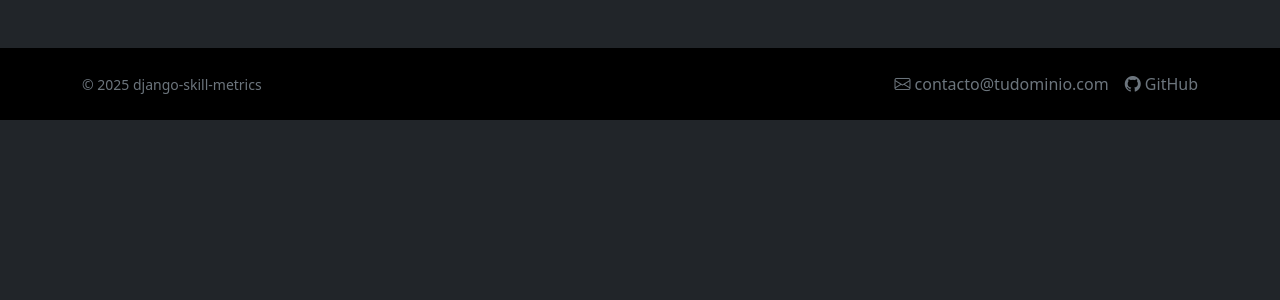
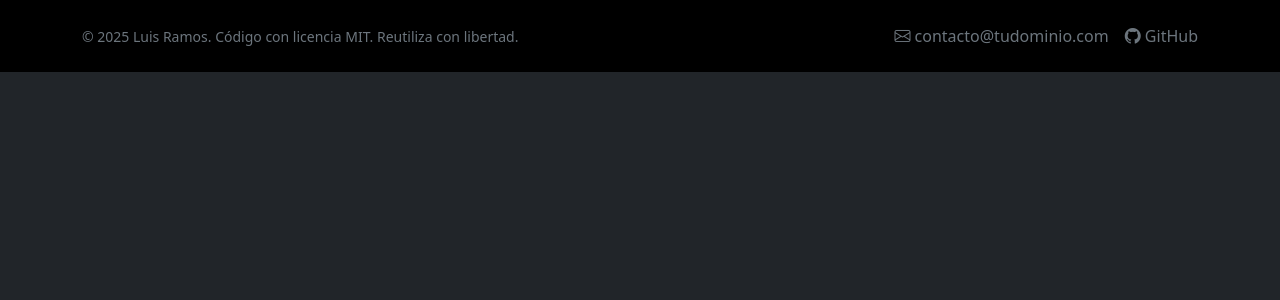
Before and after one commit to luisAngelDev/django-skill-metrics, a Django app: template metrics/templates/metrics/base.html in a window 1280 px wide. Shown: the part 56-356 px from the top of the page. Run offline with Django 5.2, Linux system fonts and the light colour scheme; the template is opened without the code that fills it, so the values that code supplies are empty.

Commit message:
feat: modificar pie de pagina y seccion contacto

```diff
--- a/metrics/templates/metrics/base.html
+++ b/metrics/templates/metrics/base.html
@@ -44,9 +44,9 @@
     {% endblock %}
 
     <!-- FOOTER -->
-    <footer class="bg-black mt-5 py-4">
+    <footer class="bg-black py-4">
         <div class="container d-flex flex-column flex-md-row justify-content-between align-items-center gap-3">
-        <p class="mb-0 small text-secondary">© 2025 django-skill-metrics</p>
+        <p class="mb-0 small text-secondary">&copy; 2025 Luis Ramos. Código con licencia MIT. Reutiliza con libertad.</p>
         <div class="d-flex gap-3">
             <a id="contacto" class="text-secondary text-decoration-none" href="mailto:contacto@tudominio.com">
             <i class="bi bi-envelope"></i> contacto@tudominio.com
```
Also changed, not shown: metrics/templates/metrics/our_metrics.html (+1 -8 lines).
